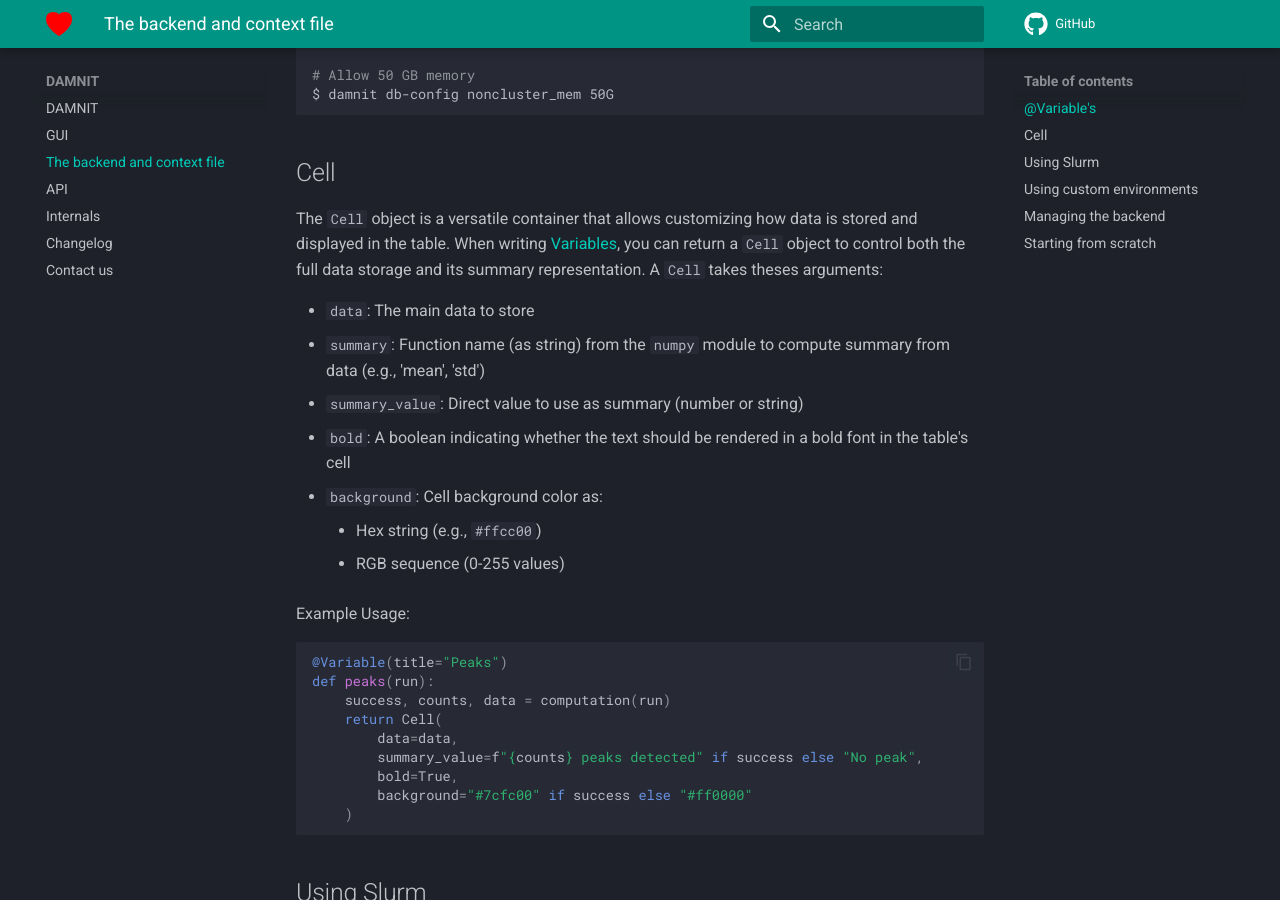
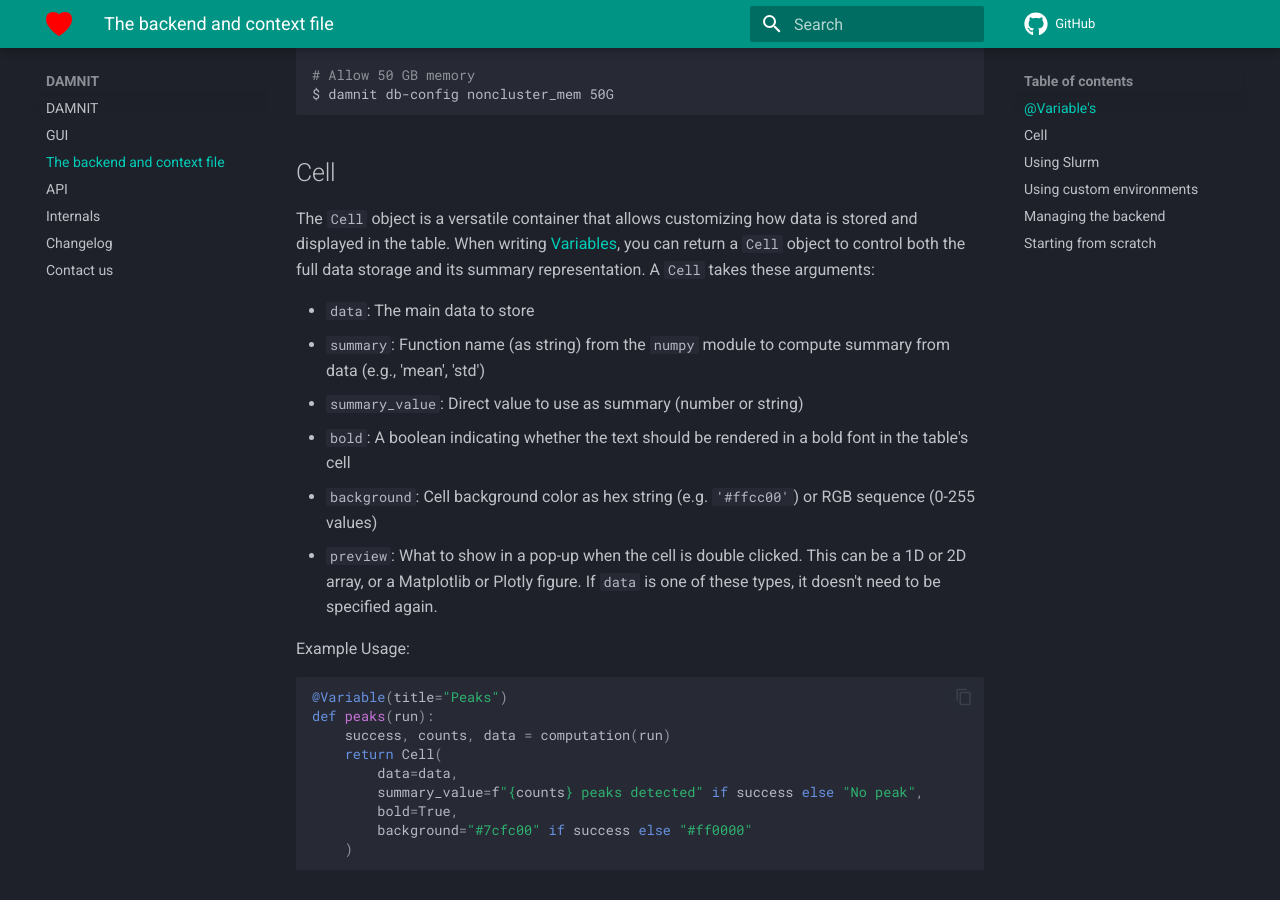
Before and after one commit to European-XFEL/DAMNIT, an MkDocs documentation site: the page built from docs/backend.md, in a window 1280 px wide and 900 px high, scrolled down 3151 px. Built offline with MkDocs 1.6.1 and Material for MkDocs 9.7.7, drawn with Linux system fonts in a browser that asks for light colours; comment, search, counter and statistics services are not loaded.

Commit message:
Document Cell() preview parameter

```diff
--- a/docs/backend.md
+++ b/docs/backend.md
@@ -155,7 +155,7 @@ $ damnit db-config noncluster_mem 50G
 The `Cell` object is a versatile container that allows customizing how data is
 stored and displayed in the table. When writing [Variables](#variables), you can
 return a `Cell` object to control both the full data storage and its summary
-representation. A `Cell` takes theses arguments:
+representation. A `Cell` takes these arguments:
 
 - `data`: The main data to store
 - `summary`: Function name (as string) from the `numpy` module to compute
@@ -163,9 +163,11 @@ representation. A `Cell` takes theses arguments:
 - `summary_value`: Direct value to use as summary (number or string)
 - `bold`: A boolean indicating whether the text should be rendered in a bold
   font in the table's cell
-- `background`: Cell background color as:
-    - Hex string (e.g., `#ffcc00`)
-    - RGB sequence (0-255 values)
+- `background`: Cell background color as hex string (e.g. `'#ffcc00'`)
+  or RGB sequence (0-255 values)
+- `preview`: What to show in a pop-up when the cell is double clicked.
+  This can be a 1D or 2D array, or a Matplotlib or Plotly figure.
+  If `data` is one of these types, it doesn't need to be specified again.
 
 Example Usage:
 
```
